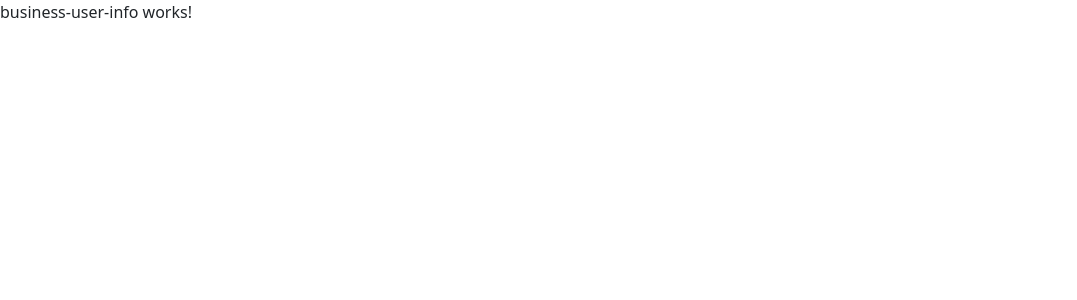
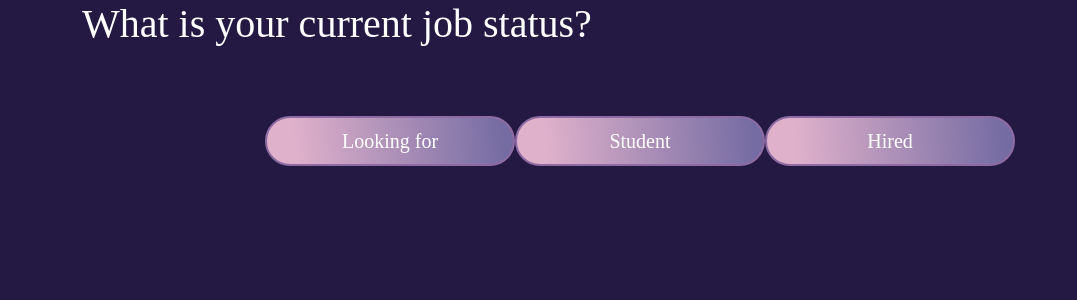
Before and after one commit to Gabriela-Mozer/routine-creator, an Angular app: page /app-business-user-info in a window 1280 px wide. Shown: the top 300 px of the page, without its empty margins (0-1077 px from the left). Built offline with nearby package versions, Linux system fonts and the light colour scheme.

Commit message:
add condition to navigate to businness & remove ngModel

```diff
--- a/src/app/components/business-user-info/business-user-info.component.css
+++ b/src/app/components/business-user-info/business-user-info.component.css
@@ -0,0 +1,28 @@
+@import "../../../../src/styles.css";
+
+.container {
+  color: #ffffff;
+  display: flex;
+  flex-direction: column;
+  justify-content: center;
+  background-color: #231942;
+}
+
+.button-container {
+  align-self: center;
+  display: flex;
+  justify-content: space-around;
+}
+
+button {
+  width: 250px;
+  align-self: center;
+  height: 50px;
+  color: #ffffff;
+  font-weight: 500;
+  font-size: 20px;
+  border: 2px solid #8e6ca3;
+  border-radius: 40px;
+  cursor: pointer;
+  margin-top: 60px;
+}
--- a/src/app/components/business-user-info/business-user-info.component.html
+++ b/src/app/components/business-user-info/business-user-info.component.html
@@ -1 +1,9 @@
-<p>business-user-info works!</p>
+<div class="container">
+  <h1>What is your current job status?</h1>
+
+  <div class="button-container">
+    <button>Looking for</button>
+    <button>Student</button>
+    <button>Hired</button>
+  </div>
+</div>
--- a/src/app/components/information-form/information-form.component.css
+++ b/src/app/components/information-form/information-form.component.css
@@ -48,10 +48,10 @@
   margin-bottom: 50px;
 }
 
-.disabled-button {
+/* .disabled-button {
   cursor: not-allowed;
   background-color: #baa3c8;
-}
+} */
 
 form {
   display: flex;
@@ -62,7 +62,7 @@ label {
   color: #ffffff;
 }
 
-.submit-button {
+.submit-button[disabled] {
   cursor: not-allowed;
 }
 
--- a/src/app/components/information-form/information-form.component.html
+++ b/src/app/components/information-form/information-form.component.html
@@ -62,7 +62,7 @@
             class="form-check-input"
             [checked]="isCheckboxSelected === 'business'"
             (change)="onCheckboxSelected('business')"
-            [(ngModel)]="form.value.business"
+
           />
           <label for="businessRadio" class="form-check-label">Business</label>
         </div>
@@ -75,7 +75,7 @@
             class="form-check-input"
             [checked]="isCheckboxSelected === 'both'"
             (change)="onCheckboxSelected('both')"
-            [(ngModel)]="form.value.both"
+
           />
           <label for="bothRadio" class="form-check-label">Both</label>
         </div>
@@ -84,10 +84,9 @@
       <button
         type="button"
         [disabled]="form.invalid || !isCheckboxSelected"
-        [ngClass]="{ active: form.valid && isCheckboxSelected }"
+        [ngClass]="{ active: form.valid && isCheckboxSelected, 'not-allowed': form.invalid || !isCheckboxSelected }"
         class="submit-button"
-       (click)="onSubmit()"
-       (click)="navigateToBusiness()"
+        (click)="onSubmit();  navigateToBusiness()"
       >
         Submit
       </button>
--- a/src/app/components/information-form/information-form.component.ts
+++ b/src/app/components/information-form/information-form.component.ts
@@ -52,11 +52,12 @@ export class InformationFormComponent implements OnInit {
 
   onCheckboxSelected(value: string): void {
     this.isCheckboxSelected = value;
-    // this.form.patchValue({ isCheckboxSelected: value });
   }
 
   navigateToBusiness() {
-    this.router.navigate(['app-business-user-info']);
+    if(this.isCheckboxSelected ==='business'){
+      this.router.navigate(['app-business-user-info']);
+    }
   }
 }
 
--- a/src/app/components/main-page/main-page.component.css
+++ b/src/app/components/main-page/main-page.component.css
@@ -1,20 +1,20 @@
 @import '../../../../src/styles.css';
 
 
-.container{
+.container {
     display: flex;
     flex-direction: column;
     justify-content: center;
 }
 
-.main-header{
+.main-header {
     align-self: center;
     color: #FFFFFF;
     text-align: center;
     padding: 75px 0;
 }
 
-button{
+button {
     width: 250px;
     align-self: center;
     height: 50px;
```
